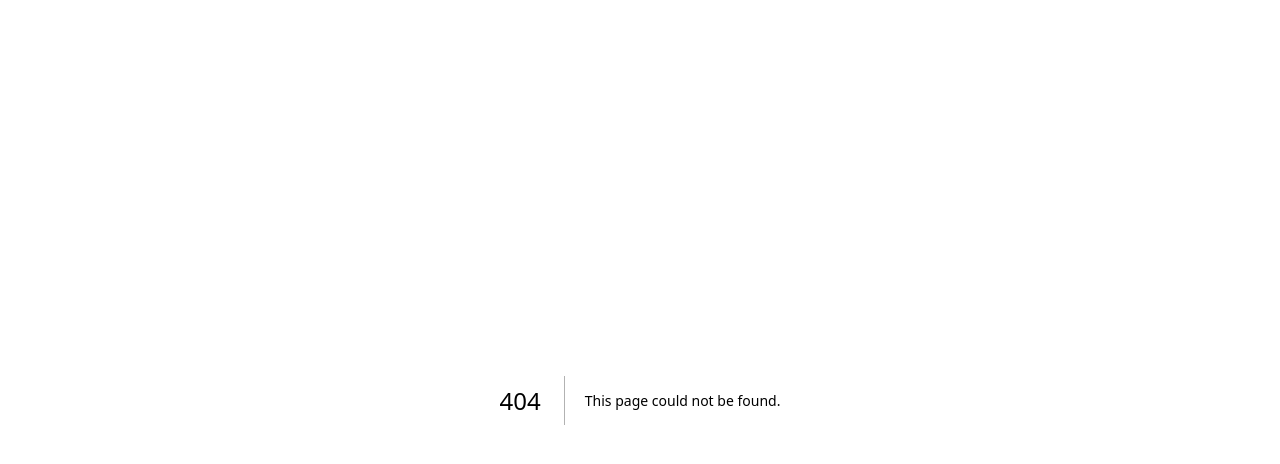
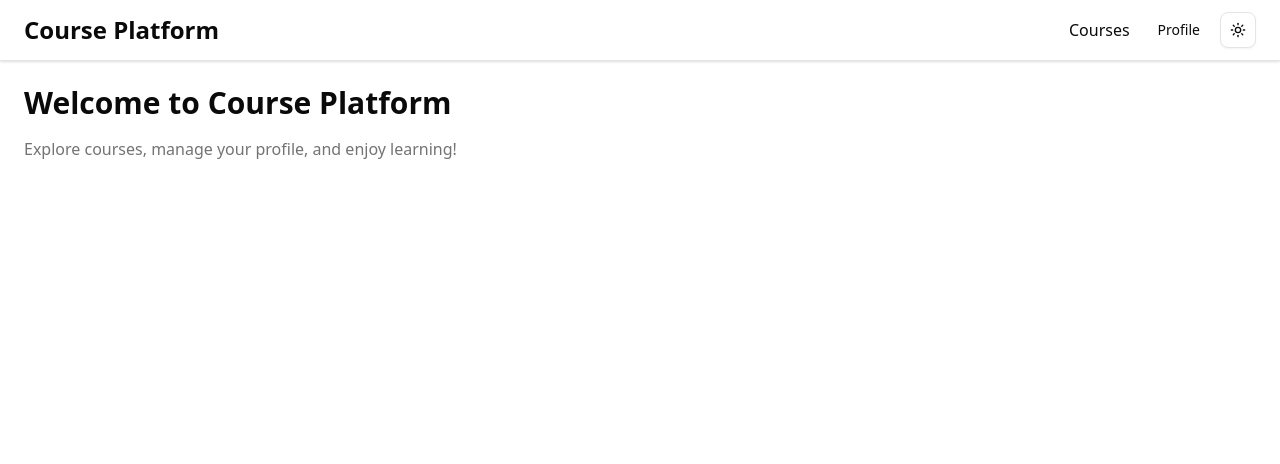
Before and after one commit to JZ23-2/Course-Platform, a Next.js app: page /home in a window 1280 px wide. Before the commit this address had no page. Shown: the top 464 px of the page. Built offline with nearby package versions, Linux system fonts and the light colour scheme; no server answers.

Commit message:
feat: create simple home page while redirecting user from login

```diff
--- /dev/null
+++ b/src/app/home/page.tsx
@@ -0,0 +1,15 @@
+import Navbar from "@/components/ui/navbar";
+
+export default function HomePage() {
+  return (
+    <div>
+      <Navbar />
+      <main className="p-6">
+        <h1 className="text-3xl font-bold mb-4">Welcome to Course Platform</h1>
+        <p className="text-muted-foreground">
+          Explore courses, manage your profile, and enjoy learning!
+        </p>
+      </main>
+    </div>
+  );
+}
```
